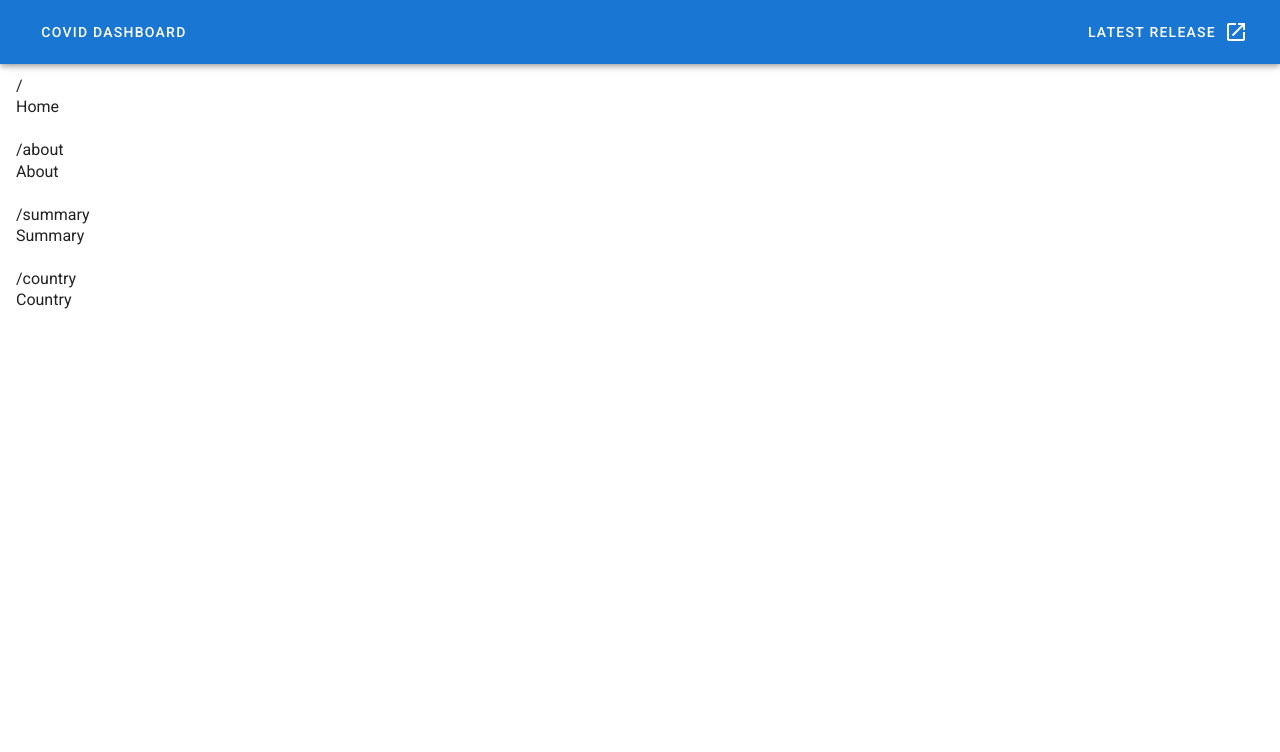
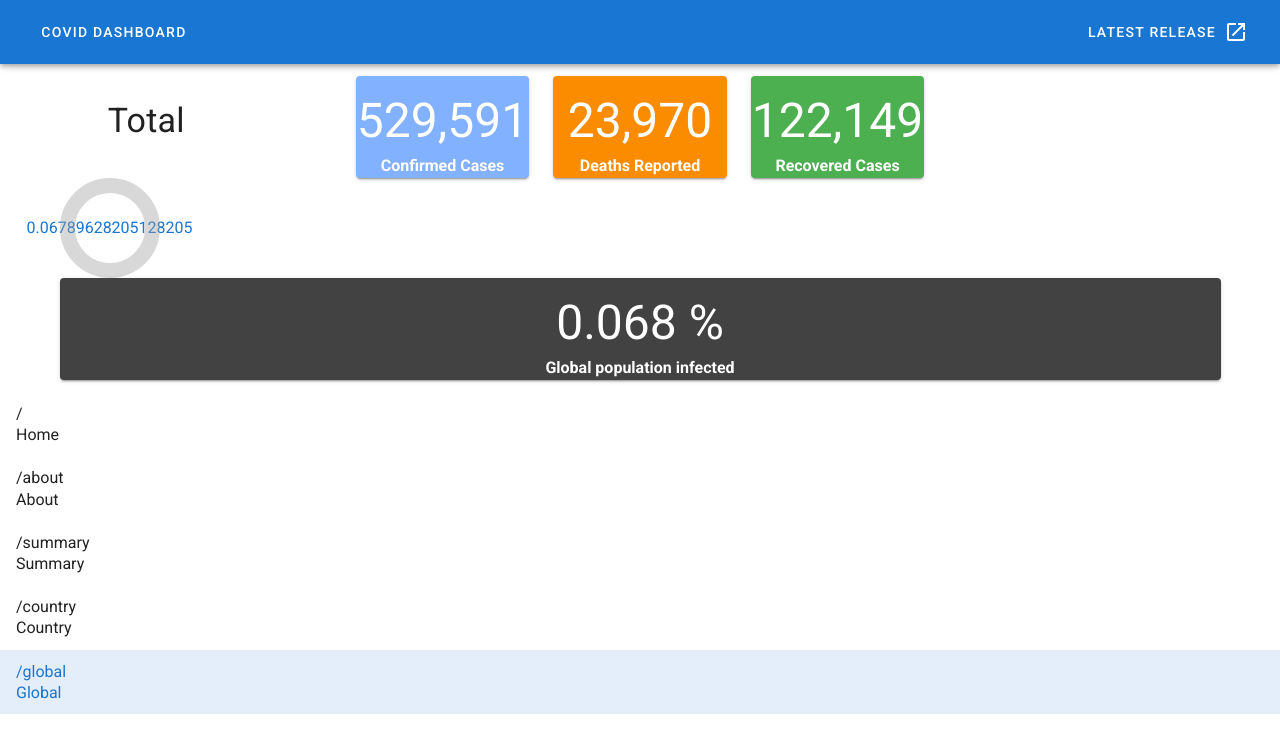
Before and after one commit to avimehenwal/covid-visualization, a Vue app: page /global in a window 1280 px wide. Shown: the top 752 px of the page. Built offline with nearby package versions, Linux system fonts and the light colour scheme; what vue-google-charts would draw is missing.

Commit message:
Conditional rendering on component

```diff
--- a/src/API.js
+++ b/src/API.js
@@ -20,6 +20,14 @@ export default {
   async getCountryMap () {
     const { data } = await http.get('/dayone/country/united-kingdom/status/recovered')
     return data
+  },
+  async getCountris () {
+    const { data } = await http.get('/countries')
+    return data
+  },
+  async getGlobalCount () {
+    const { data } = await axios.get('https://covidapi.info/api/v1/global')
+    return data
   }
 
   // async getTweets(params) {
--- /dev/null
+++ b/src/components/GlobalStat.vue
@@ -0,0 +1,37 @@
+<template>
+  <v-card dark :color="color">
+    <div class="text-center">
+      <div v-if="percent">
+        <div class="display-2 pt-5">{{ number.toLocaleString() }} %</div>
+      </div>
+      <div v-else>
+        <div class="display-2 pt-5">{{ number.toLocaleString() }}</div>
+      </div>
+      <div class="pt-2 font-weight-bold"> {{ text }} </div>
+    </div>
+  </v-card>
+</template>
+
+<script>
+export default {
+  name: 'GlobalStat',
+  props: {
+    number: {
+      type: Number,
+      default: 99999
+    },
+    text: {
+      type: String,
+      default: 'N/A'
+    },
+    color: {
+      type: String,
+      default: 'accent'
+    },
+    percent: {
+      type: Boolean,
+      default: false
+    }
+  }
+}
+</script>
--- a/src/router/index.js
+++ b/src/router/index.js
@@ -27,6 +27,11 @@ const routes = [
     path: '/country',
     name: 'Country',
     component: () => import(/* webpackChunkName: "about" */ '../views/Country.vue')
+  },
+  {
+    path: '/global',
+    name: 'Global',
+    component: () => import(/* webpackChunkName: "about" */ '../views/Global.vue')
   }
 ]
 
--- a/src/views/Country.vue
+++ b/src/views/Country.vue
@@ -1,7 +1,12 @@
 <template>
   <v-card>
-    <v-container>
-      <v-btn @click="formatSparklineList()"> </v-btn>
+    <v-row>
+      <v-col cols="6">
+        <GChart type="GeoChart" :data="country" :options="chartOptions"/>
+        <!-- <GChart type="Histogram" :data="histogram" :options="chartOptions"/> -->
+      </v-col>
+      <v-col cols="6">
+        <v-btn @click="histogramData()"> </v-btn>
         <v-card-title>
           {{ info.length }} Sample Points
         </v-card-title>
@@ -14,16 +19,13 @@
           :value="value"
           auto-draw
         ></v-sparkline>
-
-      <!-- <GChart type="GeoChart" :data="chartData" :options="chartOptions"
-        :settings="{ packages: ['corechart', 'table', 'map'], mapsApiKey: 'AIzaSyD-9tSrke72PouQMnMX-a7eZSW0jkFMBWY' }" /> -->
-    </v-container>
-    {{ info }}
+      </v-col>
+    </v-row>
   </v-card>
 </template>
 
 <script>
-import API from '@/API.js'
+// import API from '@/API.js'
 import moment from 'moment'
 
 export default {
@@ -65,29 +67,20 @@ export default {
           Status: 'recovered'
         }
       ],
-      chartData: [
-        ['City', 'Population', 'Area'],
-        ['Rome', 2761477, 1285.31],
-        ['Milan', 1324110, 181.76],
-        ['Naples', 959574, 117.27],
-        ['Turin', 907563, 130.17],
-        ['Palermo', 655875, 158.9],
-        ['Genoa', 607906, 243.6],
-        ['Bologna', 380181, 140.7],
-        ['Florence', 371282, 102.41],
-        ['Fiumicino', 67370, 213.44],
-        ['Anzio', 52192, 43.43],
-        ['Ciampino', 38262, 11]
+      country: [
+        ['Country'],
+        ['United Kingdom']
       ],
       chartOptions: {
-        region: 'IT',
-        displayMode: 'markers',
-        colorAxis: { colors: ['green', 'blue'] }
+        // region: 'IT',
+        // displayMode: 'markers',
+        // colorAxis: { colors: ['green', 'blue'] }
         // chart: {
         //   title: 'Company Performance',
         //   subtitle: 'Sales, Expenses, and Profit: 2014-2017'
         // }
-      }
+      },
+      histogram: []
     }
   },
   methods: {
@@ -99,24 +92,35 @@ export default {
         this.value.push(this.info[i].Cases)
         console.log(this.labels)
       }
+    },
+    histogramData () {
+      this.histogram = [['Date', 'Number of cases']]
+      for (var i = 0; i <= this.histogram.length; i++) {
+        var record = []
+        record.push(this.info[i].Cases)
+        record.push(moment(this.info[i].Date).format('Do.MMM.YYYY'))
+        this.histogram.push(record)
+      }
+      console.log(this.histogram)
     }
   },
   watch: {
     info: function (val) {
       // when the hash prop changes, this function will be fired.
       this.formatSparklineList()
-      console.log(val)
+      this.histogramData()
     }
   },
   created () {
-    API.getCountryMap()
-      .then(response => {
-        this.info = response
-      })
-      .catch(error => {
-        console.log(error)
-      })
+    // API.getCountryMap()
+    //   .then(response => {
+    //     this.info = response
+    //   })
+    //   .catch(error => {
+    //     console.log(error)
+    //   })
     this.formatSparklineList()
+    this.histogramData()
   }
 }
 </script>
--- /dev/null
+++ b/src/views/Global.vue
@@ -0,0 +1,51 @@
+<template>
+  <v-container>
+    <v-row>
+      <v-col cols="2" class="display-1 text-center pt-9">Total</v-col>
+      <v-col cols="1"></v-col>
+      <v-col cols="10" md="2" >
+        <GlobalStat :number="data.result.confirmed" text="Confirmed Cases"/>
+      </v-col>
+      <v-col cols="10" md="2" >
+        <GlobalStat :number="data.result.deaths" text="Deaths Reported" color="warning"/>
+      </v-col>
+      <v-col cols="10" md="2" >
+        <GlobalStat :number="data.result.recovered" text="Recovered Cases" color="success"/>
+      </v-col>
+    </v-row>
+
+    <v-progress-circular :rotate="-90" :size="100" :width="15"
+      :value="value" color="primary" >
+      {{ (data.result.confirmed/this.totalPopulation) * 100 }}
+    </v-progress-circular>
+
+    <GlobalStat :number="(data.result.confirmed/this.totalPopulation)*100"
+      text="Global population infected" color="secondary" percent/>
+
+  </v-container>
+</template>
+
+<script>
+import GlobalStat from '@/components/GlobalStat.vue'
+
+export default {
+  name: 'Global',
+  components: {
+    GlobalStat
+  },
+  data () {
+    return {
+      totalPopulation: 780000000,
+      data: {
+        count: 1,
+        date: '2020-03-26',
+        result: {
+          confirmed: 529591,
+          deaths: 23970,
+          recovered: 122149
+        }
+      }
+    }
+  }
+}
+</script>
```
Lines whose indentation alone changed are shown as unchanged.
